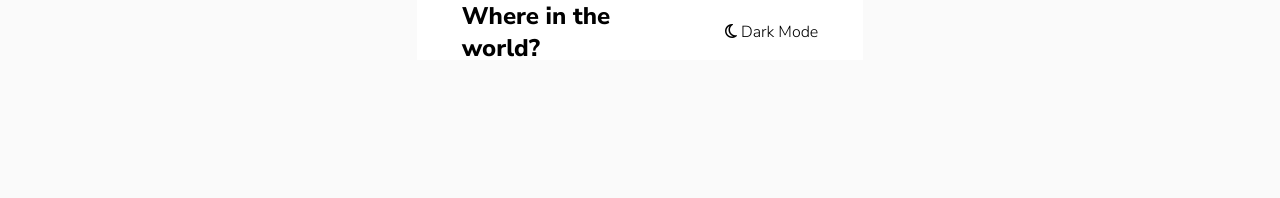
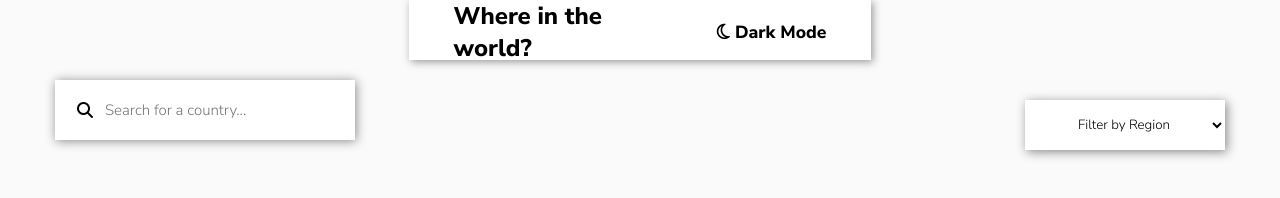
Before and after one commit to AlexandruBudaca/countries-project, a plain HTML site: page index.html in a window 1280 px wide. Drawn offline with Linux system fonts and the light colour scheme; no server answers.

Commit message:
navbar and search

```diff
--- a/app.js
+++ b/app.js
@@ -0,0 +1,19 @@
+let container = document.getElementById("country-container");
+let allCountries = [];
+
+function apiFetch(url) {
+  fetch(url)
+    .then((response) => response.json())
+    .then((data) => createCountryCard(data))
+    .catch((err) => console.log(err));
+}
+apiFetch("https://restcountries.eu/rest/v2/all");
+
+function createCountryCard(countries) {
+  countries.forEach((country) => {
+    container.innerHTML += `<div>
+    <img src="${country.flag}">
+    </div>`;
+  });
+}
+// createCountryCard(allCountries);
--- a/grid.css
+++ b/grid.css
@@ -10,7 +10,7 @@
 .container {
     /* default from breakpoint 0, until another breakpoint overrides it */
     max-width: 100%;
-    padding-right: 1÷5px;
+    padding-right: 15px;
     padding-left: 15px;
     margin-right: auto;
     margin-left: auto;
@@ -57,7 +57,6 @@
     flex-wrap: wrap;
     margin-right: -15px;
     margin-left: -15px;
-
 }
 
 /* Default styles for all col-classes */
--- a/index.html
+++ b/index.html
@@ -7,7 +7,8 @@
     <title>Countries</title>
     <link rel="stylesheet" href="style.css">
     <link rel="stylesheet" href="grid.css">
-    <script src="https://kit.fontawesome.com/7e62f6f820.js" crossorigin="anonymous"></script>
+    <link href="https://fonts.googleapis.com/css2?family=Nunito+Sans:wght@300;600;800&display=swap" rel="stylesheet">
+    <script src="https://kit.fontawesome.com/7e62f6f820.js" crossorigin="anonymous" `SameSite=None`></script>
 </head>
 
 <body>
@@ -23,7 +24,26 @@
                 </div>
             </div>
         </div>
-        <div class="container">
+        <div class="container search">
+            <div class="row">
+                <div class="col-12 md-col-6 lg-col-6 sm-col-12">
+                    <div class="input-search">
+                        <i class="fas fa-search"></i>
+                        <input type="text" placeholder="Search for a country..."></input>
+                    </div>
+                </div>
+                <div class="col-12 md-col-6 lg-col-6 sm-col-12">
+                    <div class="custom-select">
+                        <select>
+                            <option value="">Filter by Region</option>
+                        </select>
+                    </div>
+
+                </div>
+            </div>
+        </div>
+
+        <div id="country-container" class="container">
         </div>
     </div>
     <script src="app.js"></script>
--- a/style.css
+++ b/style.css
@@ -1,5 +1,3 @@
-@import url('https://fonts.googleapis.com/css2?family=Nunito+Sans:wght@300;600;800&display=swap');
-
 * {
     margin: 0;
     padding: 0;
@@ -17,6 +15,10 @@ body {
     display: flex;
     justify-self: center;
     align-items: center;
+    position: sticky;
+    top: 0;
+    box-shadow: 2px 2px 8px #999999;
+    z-index: 1;
 }
 
 h2 {
@@ -28,6 +30,8 @@ h2 {
 .dark-mode {
     text-align: right;
     padding-right: 30px;
+    font-size: 0.7em;
+    font-weight: 800;
 }
 
 a {
@@ -35,14 +39,76 @@ a {
     text-decoration: none;
 }
 
+.search {
+    margin-top: 20px;
+}
+
+input {
+    width: 100%;
+    height: 60px;
+    border: none;
+    box-shadow: 1px 1px 10px #888888;
+    outline: none;
+    padding-left: 50px;
+    font-size: 15px;
+}
+
+.custom-select {
+    text-align: left;
+    margin-top: 20px;
+}
+
+select {
+
+    width: 200px;
+    height: 50px;
+    background-color: hsl(0, 0%, 100%);
+    text-align: center;
+    border: none;
+    padding-left: 10px;
+    box-shadow: 2px 2px 10px #888888;
+}
+
+.fa-search {
+    position: absolute;
+    padding: 22px;
+    width: 60px;
+    height: 60px;
+}
+
+
+
 @media (min-width: 500px) {
     h2 {
         font-size: 1.2rem;
     }
+
+    .dark-mode {
+        font-size: 1em;
+    }
+
+
 }
 
 @media (min-width: 768px) {
     h2 {
         font-size: 1.5rem;
     }
+
+    .dark-mode {
+
+        font-size: 1.1em;
+    }
+
+    input {
+        width: 300px;
+    }
+
+    select {
+        margin: 0;
+    }
+
+    .custom-select {
+        text-align: right;
+    }
 }
```
